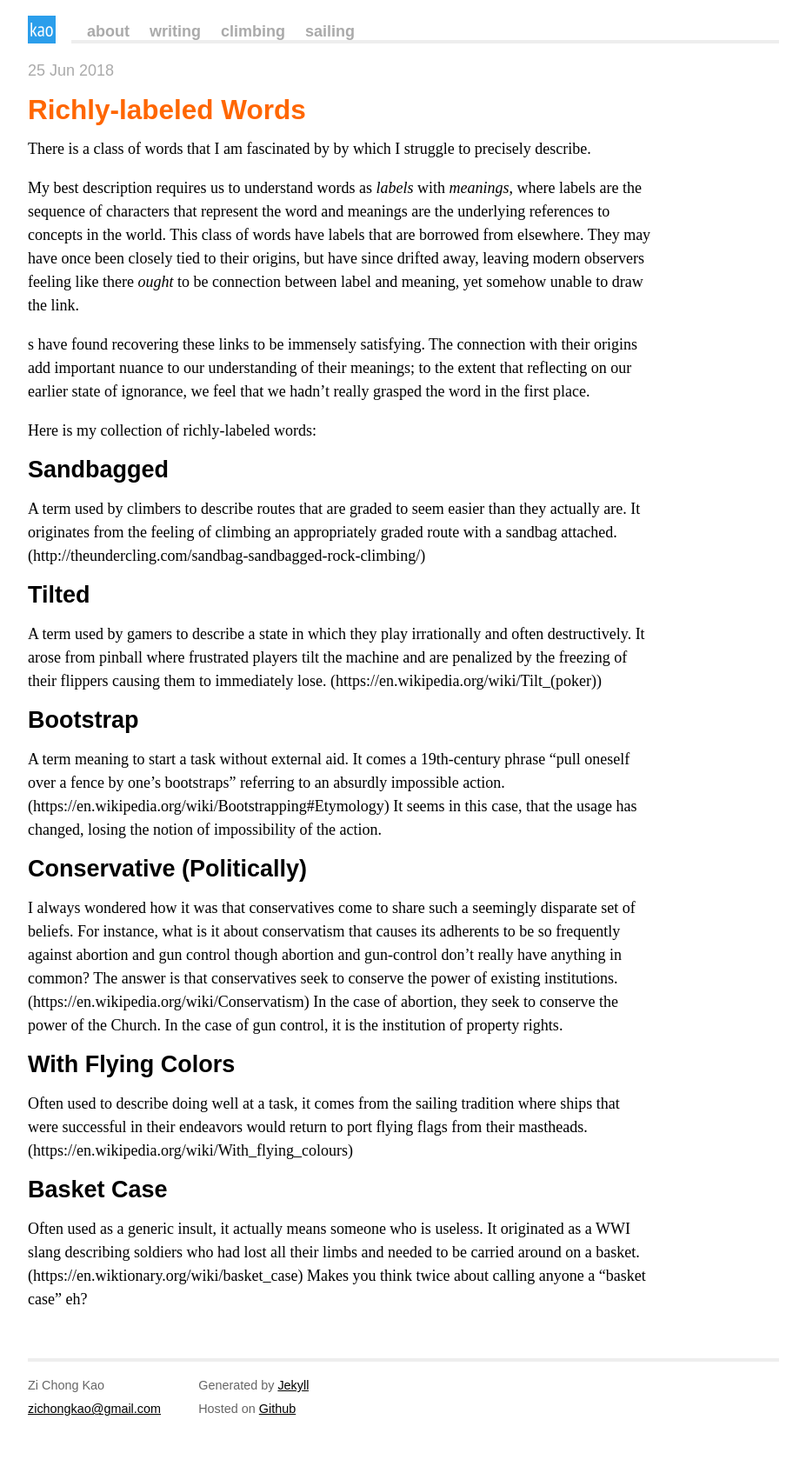
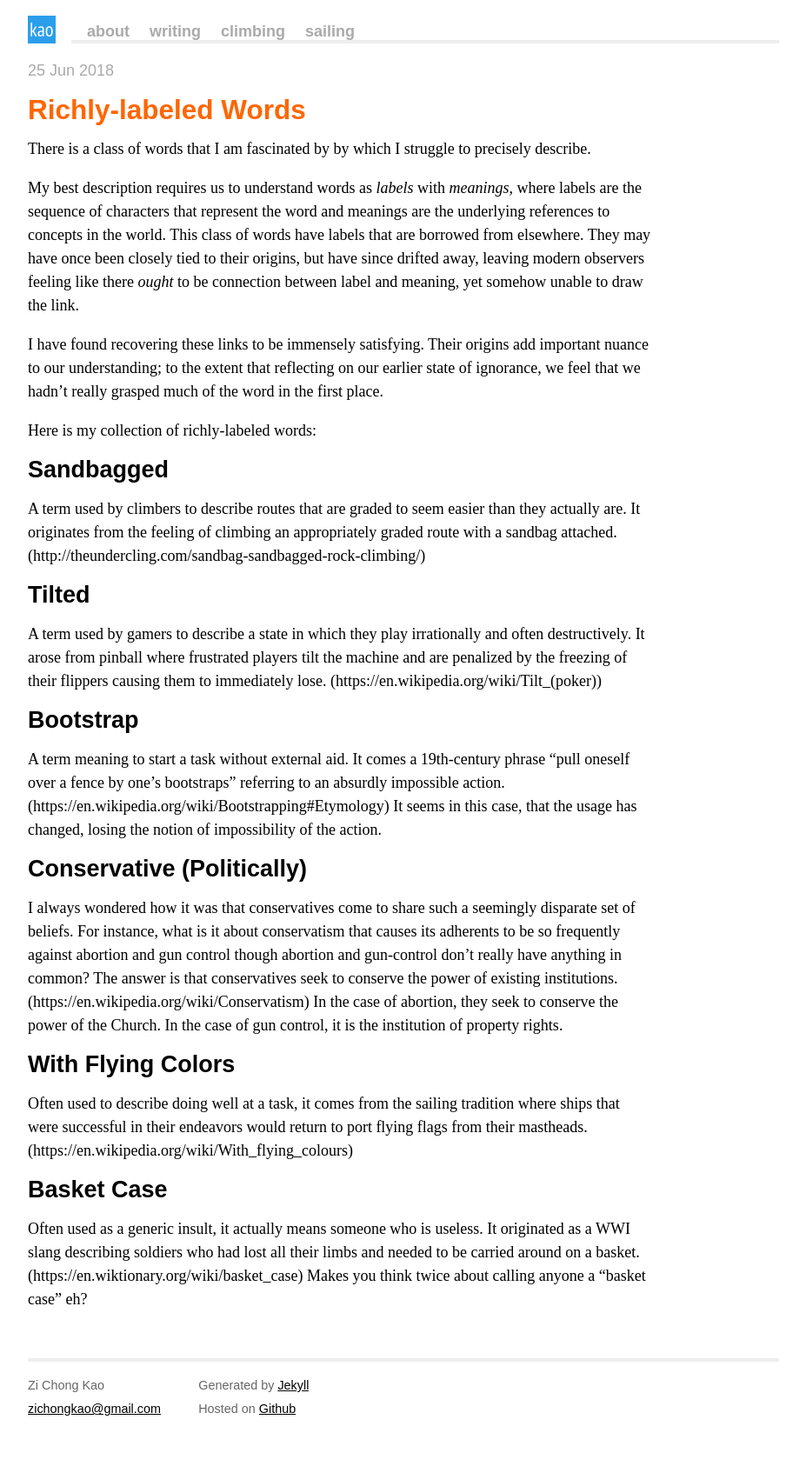
Before and after one commit to zichongkao/zichongkao.github.io, a Jekyll site: the page built from _posts/2018-06-25-Richly-labeled-Words.md, in a window 1280 px wide. Shown: the whole page at 87% size, without its empty margins (176-1103 px from the left). Built offline with Jekyll 4.4.1, drawn with Linux system fonts in a browser that asks for light colours.

Commit message:
edit richly-labeled words post

```diff
--- a/_posts/2018-06-25-Richly-labeled-Words.md
+++ b/_posts/2018-06-25-Richly-labeled-Words.md
@@ -8,7 +8,7 @@ There is a class of words that I am fascinated by by which I struggle to precise
 
 My best description requires us to understand words as _labels_ with _meanings_, where labels are the sequence of characters that represent the word and meanings are the underlying references to concepts in the world. This class of words have labels that are borrowed from elsewhere. They may have once been closely tied to their origins, but have since drifted away, leaving modern observers feeling like there _ought_ to be connection between label and meaning, yet somehow unable to draw the link.
 
-s have found recovering these links to be immensely satisfying. The connection with their origins add important nuance to our understanding of their meanings; to the extent that reflecting on our earlier state of ignorance, we feel that we hadn't really grasped the word in the first place.
+I have found recovering these links to be immensely satisfying. Their origins add important nuance to our understanding; to the extent that reflecting on our earlier state of ignorance, we feel that we hadn't really grasped much of the word in the first place.
 
 Here is my collection of richly-labeled words:
 
```
